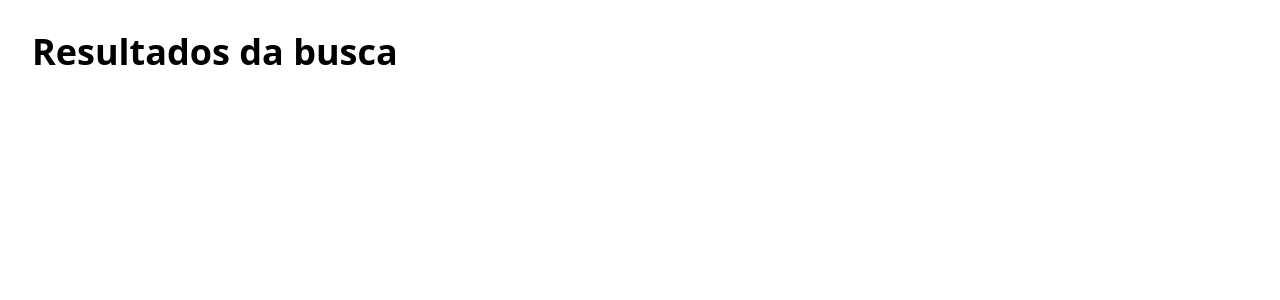
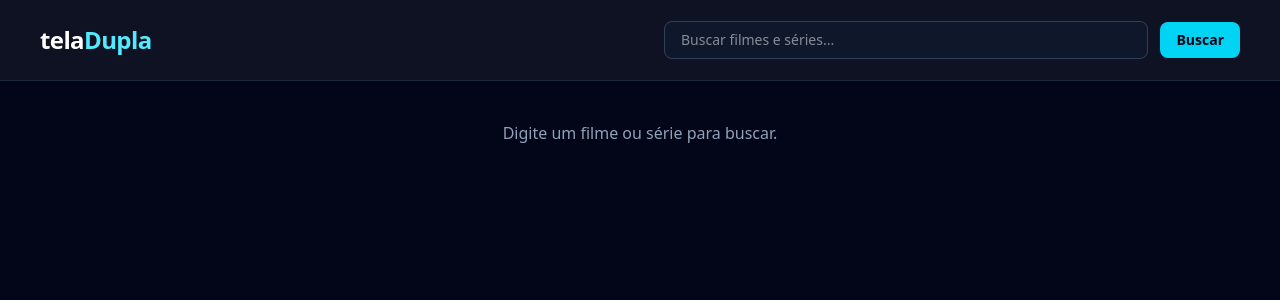
Before and after one commit to Edmon-Nascimento/teladupla, a Next.js app: page /search in a window 1280 px wide. Shown: the top 300 px of the page. Built offline with nearby package versions, Linux system fonts and the light colour scheme.

Commit message:
feat: add responsive global search

```diff
--- a/src/app/layout.tsx
+++ b/src/app/layout.tsx
@@ -1,5 +1,6 @@
 import type { Metadata } from "next";
 import "./globals.css";
+import Header from "@/components/common/Header";
 
 export const metadata: Metadata = {
   title: "telaDupla",
@@ -14,6 +15,7 @@ export default function RootLayout({
   return (
     <html lang="pt-BR">
       <body suppressHydrationWarning>
+        <Header />
         {children}
       </body>
     </html>
--- a/src/app/search/page.tsx
+++ b/src/app/search/page.tsx
@@ -1,9 +1,104 @@
-export default function SearchPage() {
+"use client";
+
+import { Suspense, useEffect, useState } from "react";
+import { useSearchParams } from "next/navigation";
+
+import MovieCard from "@/components/movies/MovieCard";
+
+import type { Movie } from "@/types";
+
+function SearchContent() {
+  const searchParams = useSearchParams();
+  const query = searchParams.get("query") || "";
+
+  const [results, setResults] = useState<Movie[]>([]);
+  const [loading, setLoading] = useState(false);
+
+  const displayedResults = query ? results : [];
+
+  useEffect(() => {
+    if (!query) {
+      return;
+    }
+
+    async function searchMovies() {
+      try {
+        setLoading(true);
+
+        const apiUrl =
+          process.env.NEXT_PUBLIC_API_URL || "http://localhost:3001";
+
+        const response = await fetch(
+          `${apiUrl}/api/tmdb/search?query=${encodeURIComponent(query)}`,
+        );
+
+        const data = await response.json();
+
+        setResults(data.data || []);
+      } catch (error) {
+        console.error("Failed to search movies:", error);
+      } finally {
+        setLoading(false);
+      }
+    }
+
+    searchMovies();
+  }, [query]);
+
   return (
-    <main className="min-h-screen bg-background p-8">
-      <div className="mx-auto max-w-7xl">
-        <h1 className="text-4xl font-bold">Resultados da busca</h1>
+    <main className="min-h-screen bg-slate-950 text-white">
+      <div className="mx-auto w-full max-w-[1500px] px-4 py-10 sm:px-6 lg:px-8">
+        {query && (
+          <h1 className="mb-10 text-center text-2xl font-bold sm:text-3xl">
+            Resultados para &quot;{query}&quot;
+          </h1>
+        )}
+
+        {!query && (
+          <p className="text-center text-slate-400">
+            Digite um filme ou série para buscar.
+          </p>
+        )}
+
+        {loading && (
+          <p className="text-center text-slate-400">
+            Carregando...
+          </p>
+        )}
+
+        {query && !loading && displayedResults.length === 0 && (
+          <p className="text-center text-slate-400">
+            Nenhum resultado encontrado para &quot;{query}&quot;.
+          </p>
+        )}
+
+        {!loading && displayedResults.length > 0 && (
+          <div className="grid grid-cols-2 gap-x-4 gap-y-8 sm:grid-cols-3 md:grid-cols-4 lg:grid-cols-[repeat(5,250px)] lg:justify-center lg:gap-x-8 lg:gap-y-12">
+            {displayedResults.map((movie) => (
+              <MovieCard
+                key={`${movie.mediaType}-${movie.id}`}
+                movie={movie}
+              />
+            ))}
+          </div>
+        )}
       </div>
     </main>
   );
 }
+
+export default function SearchPage() {
+  return (
+    <Suspense
+      fallback={
+        <main className="flex min-h-screen items-center justify-center bg-slate-950 text-white">
+          <p className="text-slate-400">
+            Carregando...
+          </p>
+        </main>
+      }
+    >
+      <SearchContent />
+    </Suspense>
+  );
+}
--- /dev/null
+++ b/src/components/common/Header.tsx
@@ -0,0 +1,92 @@
+"use client";
+
+import Link from "next/link";
+import { FormEvent, useState } from "react";
+import { useRouter } from "next/navigation";
+import { Menu } from "lucide-react";
+
+import { Sheet, SheetContent, SheetTrigger } from "@/components/ui/sheet";
+
+export default function Header() {
+  const [query, setQuery] = useState("");
+  const router = useRouter();
+
+  function handleSearch(event: FormEvent<HTMLFormElement>) {
+    event.preventDefault();
+
+    const trimmedQuery = query.trim();
+
+    if (!trimmedQuery) {
+      return;
+    }
+
+    router.push(`/search?query=${encodeURIComponent(trimmedQuery)}`);
+  }
+  return (
+    <header className="sticky top-0 z-50 border-b border-slate-800 bg-slate-950/95 text-white backdrop-blur">
+      <div className="mx-auto flex h-20 w-full max-w-375 items-center gap-10 px-6 lg:px-10">
+        <Link href="/" className="shrink-0 text-2xl font-bold tracking-tight">
+          tela<span className="text-cyan-300">Dupla</span>
+        </Link>
+
+        <form
+          onSubmit={handleSearch}
+          className="ml-auto hidden w-full max-w-xl items-center gap-3 md:flex"
+        >
+          <input
+            type="search"
+            value={query}
+            onChange={(event) => setQuery(event.target.value)}
+            placeholder="Buscar filmes e séries..."
+            className="w-full rounded-lg border border-slate-700 bg-slate-900 px-4 py-2 text-sm text-white outline-none transition focus:border-cyan-400"
+          />
+
+          <button
+            type="submit"
+            className="rounded-lg bg-cyan-400 px-4 py-2 text-sm font-semibold text-slate-950 transition hover:bg-cyan-300"
+          >
+            Buscar
+          </button>
+        </form>
+
+        <Sheet>
+          <SheetTrigger asChild>
+            <button
+              type="button"
+              className="ml-auto rounded-lg p-2 text-slate-200 transition hover:bg-slate-800 md:hidden"
+              aria-label="Abrir menu"
+            >
+              <Menu className="h-6 w-6" />
+            </button>
+          </SheetTrigger>
+
+          <SheetContent
+            side="right"
+            className="border-slate-800 bg-slate-950 px-6 text-white"
+          >
+            <div className="mt-10">
+              <h2 className="mb-6 text-xl font-semibold">Buscar</h2>
+
+              <form onSubmit={handleSearch} className="flex flex-col gap-4">
+                <input
+                  type="search"
+                  value={query}
+                  onChange={(event) => setQuery(event.target.value)}
+                  placeholder="Buscar filmes e séries..."
+                  className="w-full rounded-xl border border-slate-700 bg-slate-900 px-4 py-3 text-sm text-white outline-none transition placeholder:text-slate-500 focus:border-cyan-400 focus:ring-1 focus:ring-cyan-400"
+                />
+
+                <button
+                  type="submit"
+                  className="w-full rounded-xl bg-cyan-400 px-4 py-3 text-sm font-semibold text-slate-950 transition hover:bg-cyan-300"
+                >
+                  Buscar
+                </button>
+              </form>
+            </div>
+          </SheetContent>
+        </Sheet>
+      </div>
+    </header>
+  );
+}
```
